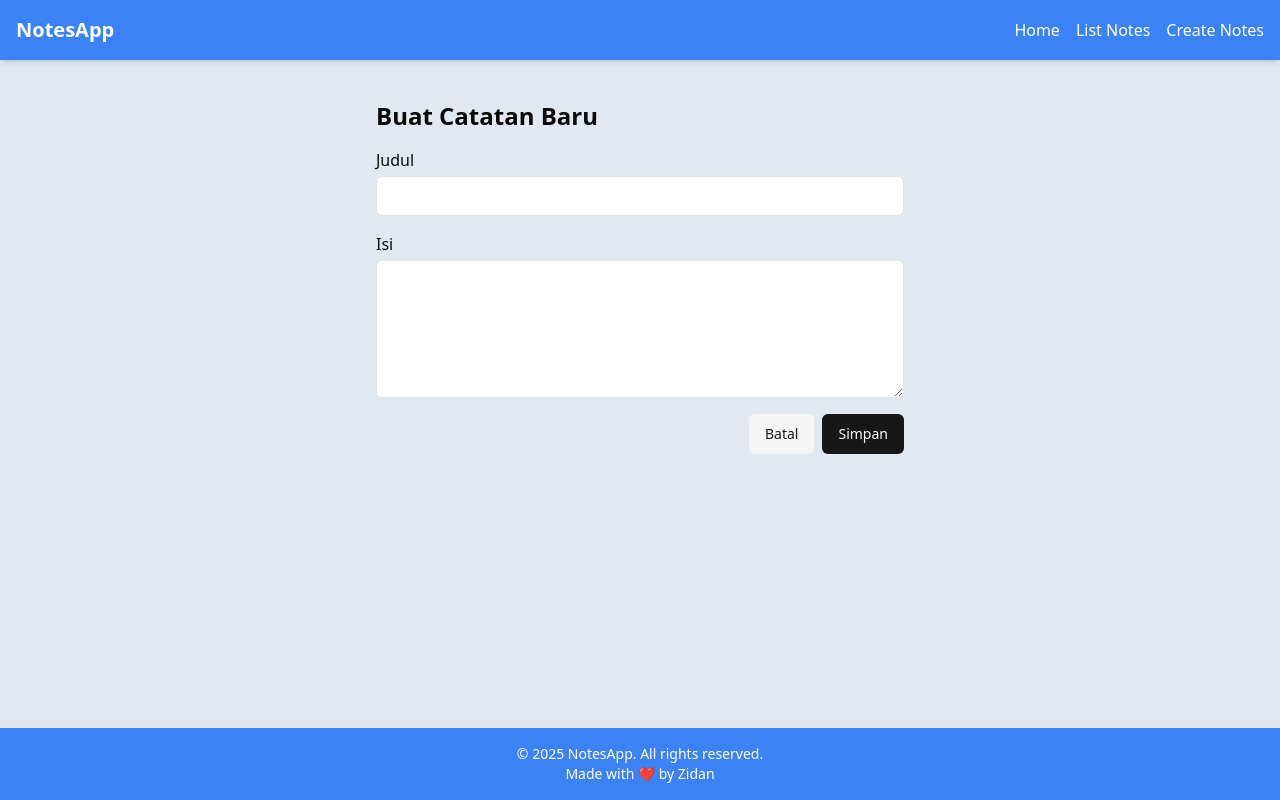
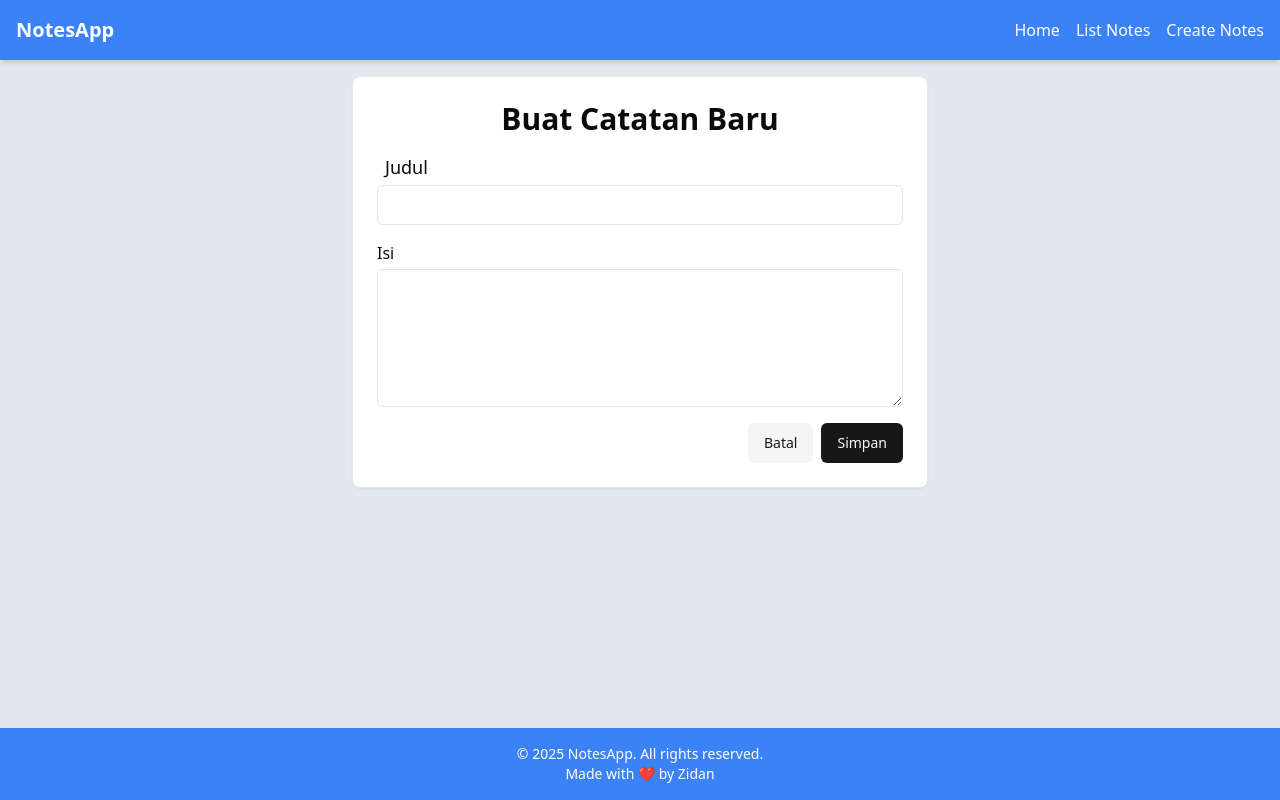
Before and after one commit to M12Zidan/notes-app, a Next.js app: page /notes/create in a window 1280 px wide. Built offline with nearby package versions, Linux system fonts and the light colour scheme.

Commit message:
fix: edit tampilan card pada form tambah dan edit

```diff
--- a/src/app/notes/[id]/edit/page.jsx
+++ b/src/app/notes/[id]/edit/page.jsx
@@ -8,6 +8,8 @@ import { Button } from "@/components/ui/button";
 import { useToast } from "@/hooks/use-toast";
 import { cn } from "@/lib/utils";
 import { Loader } from "lucide-react";
+import { Card } from "@/components/ui/card";
+import { Label } from "@/components/ui/label";
 
 export default function EditNotePage({ params }) {
   const { id } = params;
@@ -86,13 +88,13 @@ export default function EditNotePage({ params }) {
     );
 
   return (
-    <div className="max-w-xl mx-auto p-6 space-y-4">
-      <h1 className="text-2xl font-bold">Edit Catatan</h1>
+    <Card className="max-w-xl mx-auto p-6 space-y-4">
+      <h1 className="text-3xl text-center font-bold">Edit Catatan</h1>
 
-      <div>
-        <label htmlFor="title" className="block font-medium mb-1">
+      <div className="mt-10">
+        <Label htmlFor="title" className="ml-2 block text-lg font-medium mb-1">
           Judul
-        </label>
+        </Label>
         <Input
           id="title"
           value={title}
@@ -101,9 +103,9 @@ export default function EditNotePage({ params }) {
       </div>
 
       <div>
-        <label htmlFor="content" className="block font-medium mb-1">
+        <Label htmlFor="content" className="ml-2 block text-lg font-medium mb-1">
           Isi
-        </label>
+        </Label>
         <Textarea
           id="content"
           value={content}
@@ -120,6 +122,6 @@ export default function EditNotePage({ params }) {
           {loading ? "Menyimpan..." : "Simpan Perubahan"}
         </Button>
       </div>
-    </div>
+    </Card>
   );
 }
--- a/src/app/notes/create/page.jsx
+++ b/src/app/notes/create/page.jsx
@@ -7,6 +7,8 @@ import { Textarea } from "@/components/ui/textarea";
 import { Button } from "@/components/ui/button";
 import { useToast } from "@/hooks/use-toast";
 import { cn } from "@/lib/utils";
+import { Card } from "@/components/ui/card";
+import { Label } from "@/components/ui/label";
 
 export default function CreateNotePage() {
   const [title, setTitle] = useState("");
@@ -59,13 +61,13 @@ export default function CreateNotePage() {
   };
 
   return (
-    <div className="max-w-xl mx-auto p-6 space-y-4">
-      <h1 className="text-2xl font-bold">Buat Catatan Baru</h1>
+    <Card className="max-w-xl mx-auto p-6 space-y-4">
+      <h1 className="text-3xl text-center font-bold">Buat Catatan Baru</h1>
 
       <div>
-        <label htmlFor="title" className="block font-medium mb-1">
+        <Label htmlFor="title" className="ml-2 block text-lg font-medium mb-1">
           Judul
-        </label>
+        </Label>
         <Input
           id="title"
           value={title}
@@ -93,6 +95,6 @@ export default function CreateNotePage() {
           {loading ? "Menyimpan..." : "Simpan"}
         </Button>
       </div>
-    </div>
+    </Card>
   );
 }
--- a/src/app/notes/page.jsx
+++ b/src/app/notes/page.jsx
@@ -1,6 +1,7 @@
 'use client'
 import React, { useEffect, useState } from "react";
 import CardNotes from "@/components/my-components/CardNotes";
+import { Loader } from "lucide-react";
 
 const NotesPage = () => {
   const [notes, setNotes] = useState([]);
@@ -27,10 +28,13 @@ const NotesPage = () => {
 
   return (
     <div className="container max-w-screen-lg mx-auto p-4">
-      <h1 className="text-3xl font-semibold text-center text-blue-500 mb-6">All Notes</h1>
+      <h1 className="mt-6 text-4xl font-bold text-center text-blue-500 mb-10">All Notes</h1>
 
       {loading ? (
-        <div className="text-center text-xl text-gray-500">Loading...</div>
+        <div className="mt-20 flex flex-col justify-center items-center gap-4 text-center text-2xl text-gray-500">
+        <Loader size={24} className="animate-spin text-blue-700" />
+        <p>Mengambil catatan...</p>{" "}
+      </div>
       ) : (
         <div className="grid grid-cols-1 sm:grid-cols-2 md:grid-cols-3 gap-6 justify-items-center">
           {notes.map((note) => (
--- /dev/null
+++ b/src/components/ui/card.jsx
@@ -0,0 +1,50 @@
+import * as React from "react"
+
+import { cn } from "@/lib/utils"
+
+const Card = React.forwardRef(({ className, ...props }, ref) => (
+  <div
+    ref={ref}
+    className={cn("rounded-lg border bg-card text-card-foreground shadow-sm", className)}
+    {...props} />
+))
+Card.displayName = "Card"
+
+const CardHeader = React.forwardRef(({ className, ...props }, ref) => (
+  <div
+    ref={ref}
+    className={cn("flex flex-col space-y-1.5 p-6", className)}
+    {...props} />
+))
+CardHeader.displayName = "CardHeader"
+
+const CardTitle = React.forwardRef(({ className, ...props }, ref) => (
+  <div
+    ref={ref}
+    className={cn("text-2xl font-semibold leading-none tracking-tight", className)}
+    {...props} />
+))
+CardTitle.displayName = "CardTitle"
+
+const CardDescription = React.forwardRef(({ className, ...props }, ref) => (
+  <div
+    ref={ref}
+    className={cn("text-sm text-muted-foreground", className)}
+    {...props} />
+))
+CardDescription.displayName = "CardDescription"
+
+const CardContent = React.forwardRef(({ className, ...props }, ref) => (
+  <div ref={ref} className={cn("p-6 pt-0", className)} {...props} />
+))
+CardContent.displayName = "CardContent"
+
+const CardFooter = React.forwardRef(({ className, ...props }, ref) => (
+  <div
+    ref={ref}
+    className={cn("flex items-center p-6 pt-0", className)}
+    {...props} />
+))
+CardFooter.displayName = "CardFooter"
+
+export { Card, CardHeader, CardFooter, CardTitle, CardDescription, CardContent }
```
